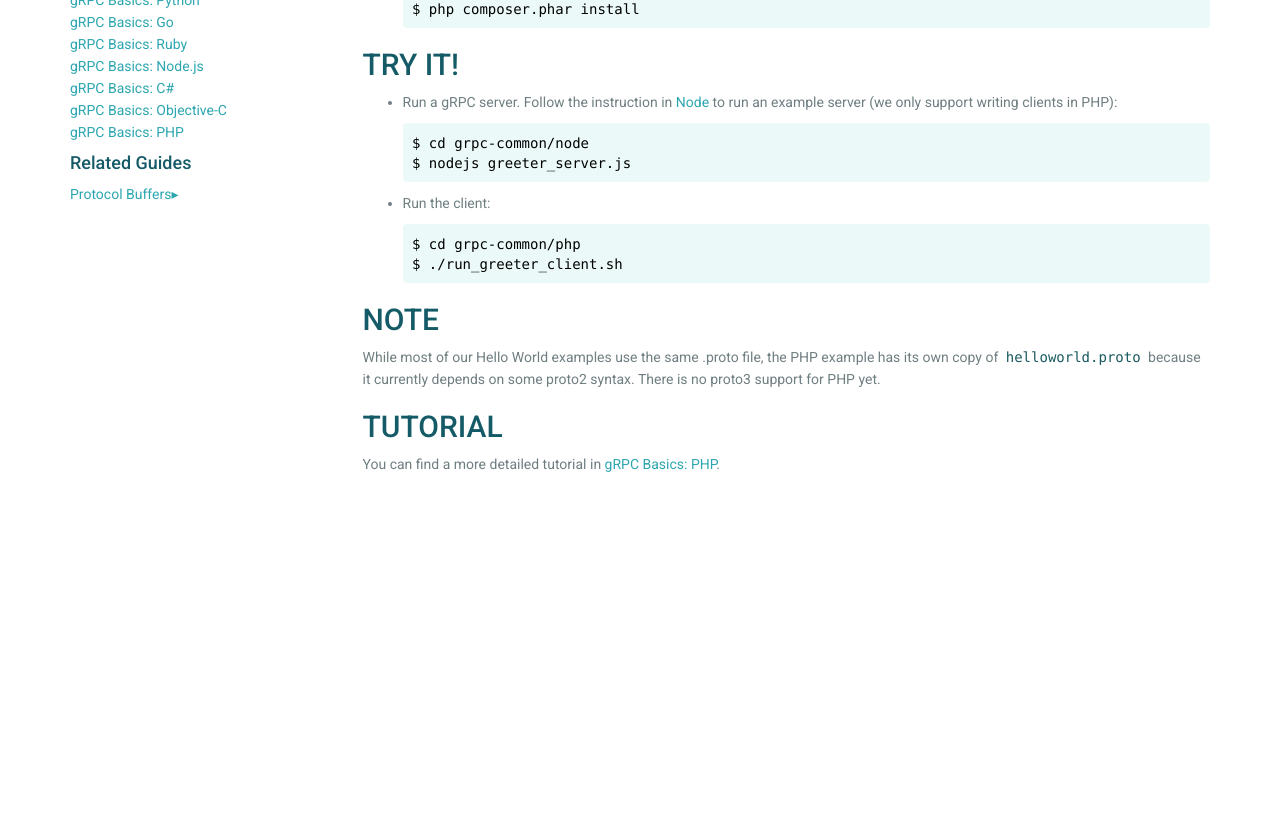
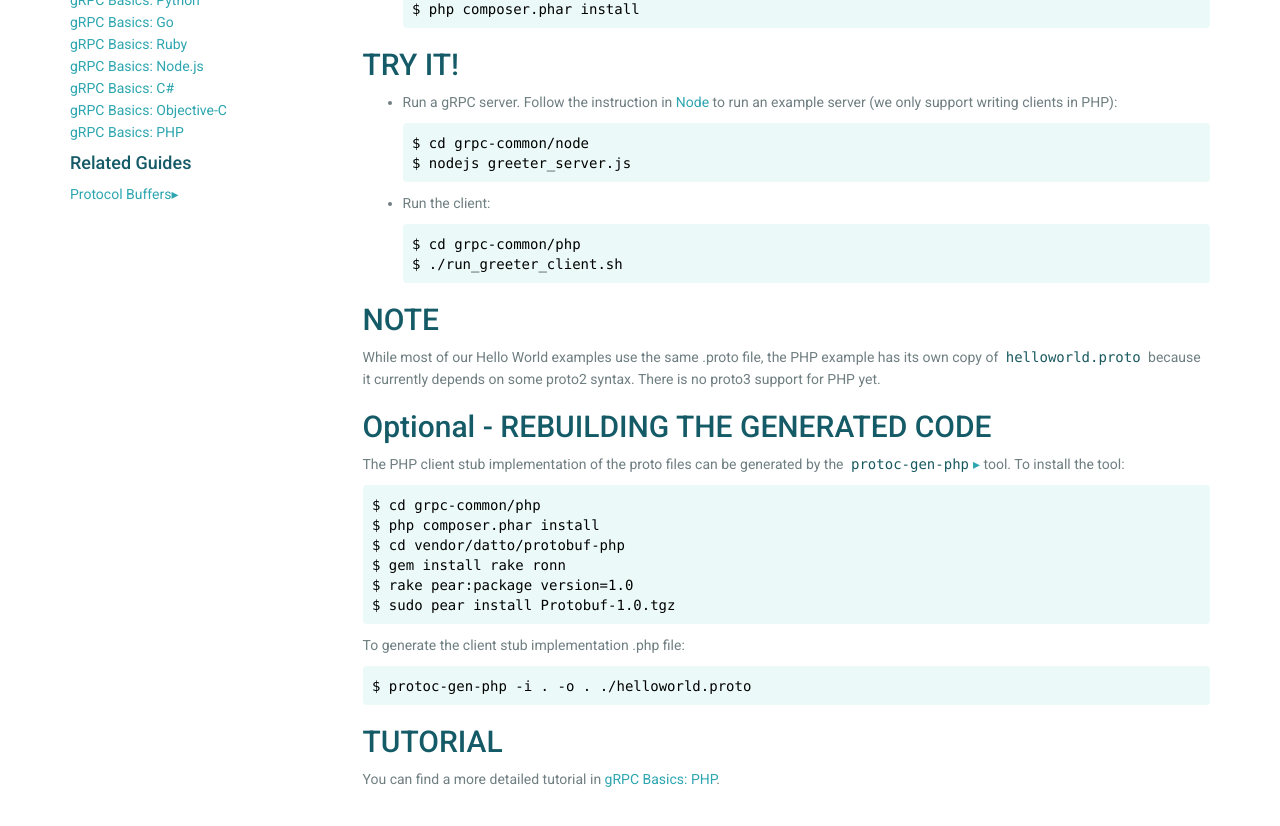
Before and after one commit to grpc/grpc.github.io, a Jekyll site: the page built from docs/installation/php.md, in a window 1280 px wide and 900 px high, scrolled down 747 px. Shown: the top 826 px of the window. Built offline with Jekyll 4.4.1, drawn with Linux system fonts in a browser that asks for light colours; nearby versions of some CDN libraries; library files that are not in the unit come from our copies; Markdown is read by kramdown in place of the engine named in the settings; before the commit the page ends 1332 px from its top, so only the background shows below that.

Commit message:
Added how to install protoc-gen-php tool

````diff
--- a/docs/installation/php.md
+++ b/docs/installation/php.md
@@ -58,6 +58,26 @@ NOTE
 While most of our Hello World examples use the same .proto file, the PHP example has its own copy of `helloworld.proto` because it currently depends on
 some proto2 syntax. There is no proto3 support for PHP yet.
 
+Optional - REBUILDING THE GENERATED CODE
+----------------------------------------
+
+The PHP client stub implementation of the proto files can be generated by the [`protoc-gen-php`](https://github.com/datto/protobuf-php) tool. To install the tool:
+
+```sh
+$ cd grpc-common/php
+$ php composer.phar install
+$ cd vendor/datto/protobuf-php
+$ gem install rake ronn
+$ rake pear:package version=1.0
+$ sudo pear install Protobuf-1.0.tgz
+```
+
+To generate the client stub implementation .php file:
+
+```sh
+$ protoc-gen-php -i . -o . ./helloworld.proto
+```
+
 TUTORIAL
 --------
 
````
